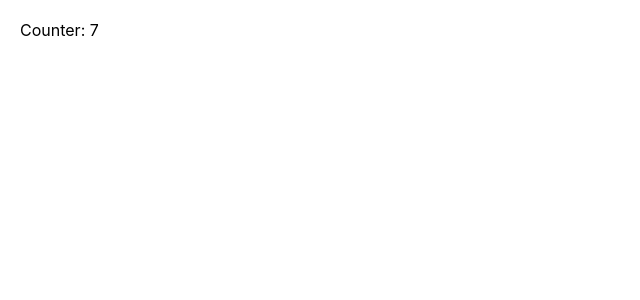
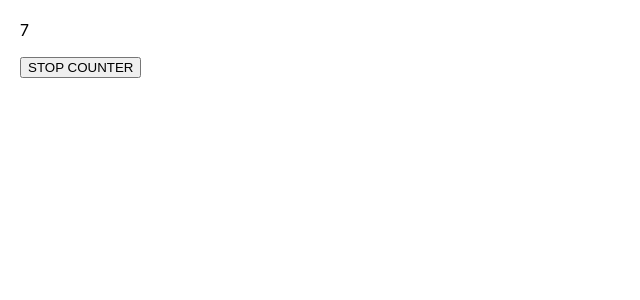
Before and after one commit to RobFyd/practice-in-react, a React (Create React App) app: page / in a window 1280 px wide. Shown: the top 300 px of the page, without its empty margins (0-640 px from the left). Built offline with nearby package versions, Linux system fonts and the light colour scheme; the HTML template or start-up script is replaced by a standard one.

Commit message:
useRef exercise

```diff
--- a/src/App.css
+++ b/src/App.css
@@ -1,3 +1,3 @@
-.App {
+/* .App {
   text-align: center;
-}
+} */
--- a/src/App.js
+++ b/src/App.js
@@ -1,25 +1,26 @@
-import { useState, useEffect } from 'react';
+import { useState, useEffect, useRef } from 'react';
 import './App.css';
 
 function App() {
-
-  const [count, setCount] = useState(0);
+  const [counter, setCounter] = useState(0);
+  const intervalRef = useRef(null);
 
   useEffect(() => {
-    const intervalId = setInterval(() => {
-      setCount(count => count + 1);
+    intervalRef.current = setInterval(() => {
+      setCounter(counter => counter + 0.5);
     }, 1000);
+  }, []);
 
-    return () => {
-      clearInterval(intervalId);
-    };
-  }, []);
+const stopCounter = () => {
+  clearInterval(intervalRef.current);
+};
 
   return (
     <>
-      <p>
-        Counter: {count}
-      </p>
+    <p>{counter}</p>
+    <p>
+      <button onClick={stopCounter}>STOP COUNTER</button>
+    </p>
     </>
   );
 }
```
